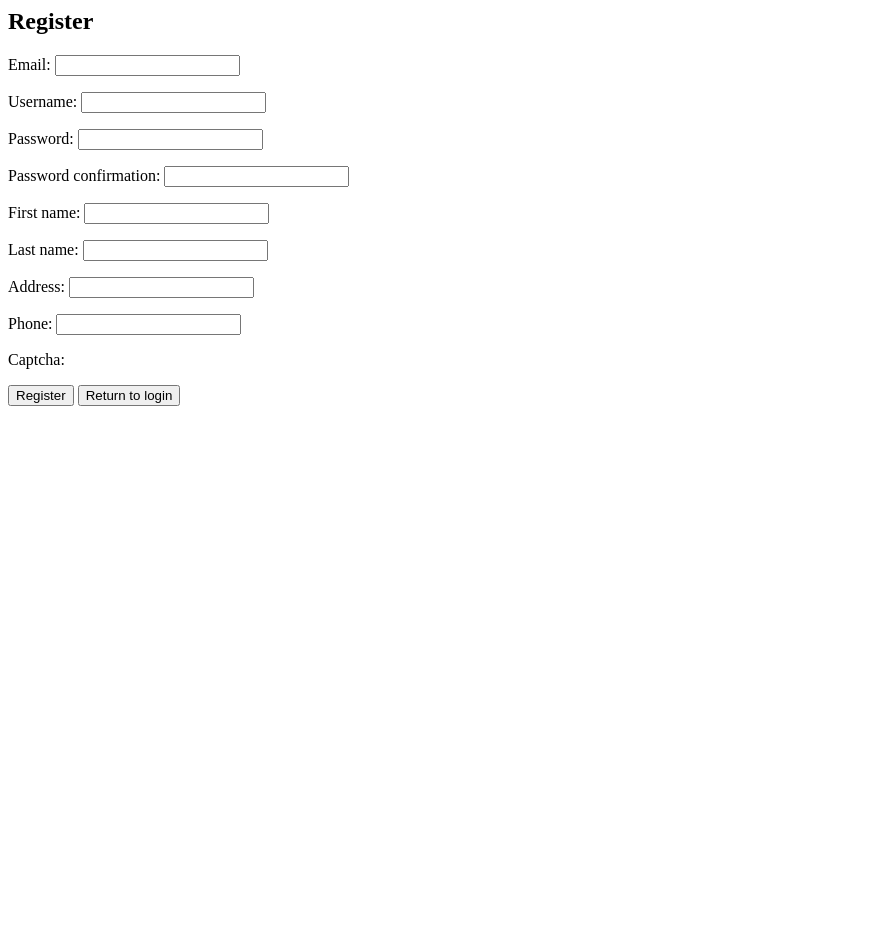
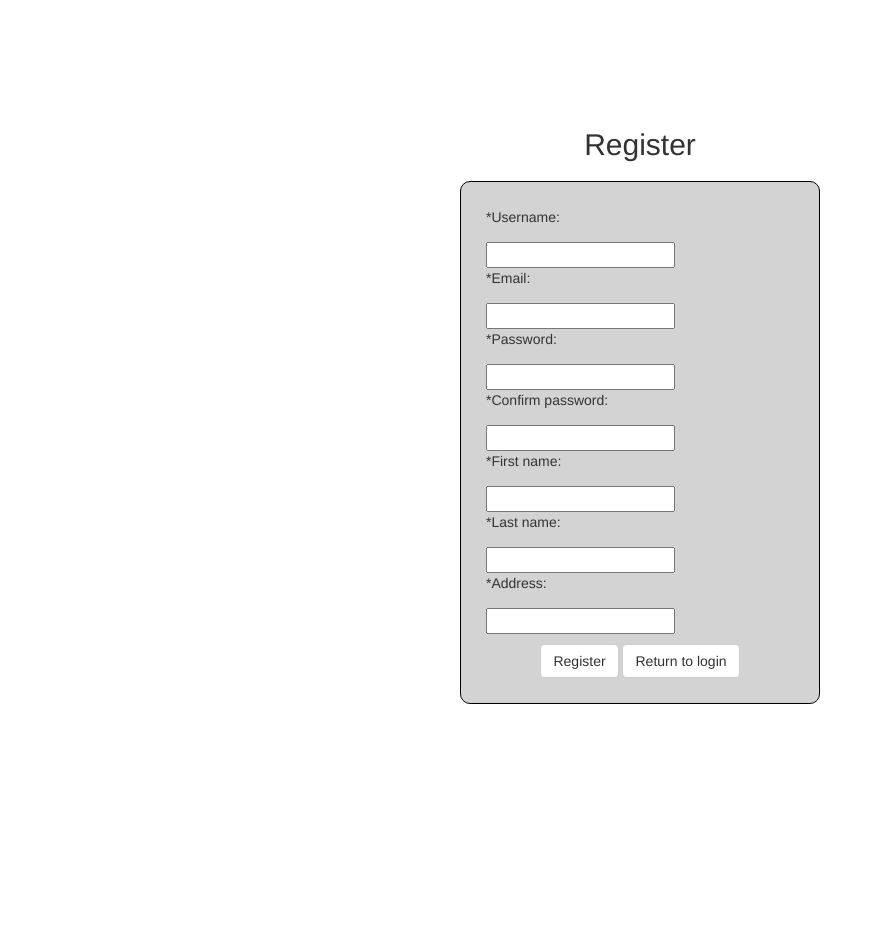
Before and after one commit to Little-Black/bnb, a Django app: page /register/ in a window 1280 px wide. Shown: the top 944 px of the page, without its empty margins (0-875 px from the left). Before the commit the page ends 406 px from the top, so only its background shows below. Run offline with Django 3.2, Linux system fonts and the light colour scheme; some libraries are stand-ins or nearby versions.

Commit message:
new look for volunteer page

```diff
--- /dev/null
+++ b/bnbvolunteer/volunteers/static/volunteers/css/captcha.css
@@ -0,0 +1,6 @@
+input#id_captcha_1{
+    width: 80px;
+    text-align: center;
+    margin-left: 6px;
+    margin-right: 10px;
+}
--- a/bnbvolunteer/volunteers/static/volunteers/css/login.css
+++ b/bnbvolunteer/volunteers/static/volunteers/css/login.css
@@ -24,9 +24,3 @@
 	margin: auto;
 	display: block;
 }
-input#id_captcha_1{
-    width: 80px;
-    text-align: center;
-    margin-left: 6px;
-    margin-right: 10px;
-}
--- /dev/null
+++ b/bnbvolunteer/volunteers/static/volunteers/css/register.css
@@ -0,0 +1,22 @@
+.centered{
+    margin: 10% auto 20% auto;
+    text-align: center;
+}
+.title{
+    margin-bottom: 20px;
+}
+.register-form{
+    background-color: lightgray;
+    border: 1px solid black;
+    border-radius: 10px;
+    width: 360px;
+    margin: auto auto 20px auto;
+    text-align: left;
+    padding: 25px;
+}
+.input-label{
+    display: inline-block;
+    width: 140px;
+    height: 35px;
+    position: relative;
+}
--- /dev/null
+++ b/bnbvolunteer/volunteers/static/volunteers/js/captcha.js
@@ -0,0 +1,22 @@
+$(function() {
+    // http://stackoverflow.com/questions/18972515/how-to-create-ajax-refresh-for-django-simple-captcha
+    // Add refresh button after field (this can be done in the template as well)
+    $('input#id_captcha_1').after(
+        $('<a href="#void" class="captcha-refresh"><button class="btn-default btn">Refresh</button></a>')
+    );
+
+    // Click-handler for the refresh-link
+    $('.captcha-refresh').click(function(){
+        var $form = $(this).parents('form');
+        var url = location.protocol + "//" + window.location.hostname + ":"
+                  + location.port + "/captcha/refresh/";
+
+        // Make the AJAX-call
+        $.getJSON(url, {}, function(json) {
+            $form.find('input[name="captcha_0"]').val(json.key);
+            $form.find('img.captcha').attr('src', json.image_url);
+        });
+
+        return false;
+    });
+});
--- a/bnbvolunteer/volunteers/templates/volunteers/register.html
+++ b/bnbvolunteer/volunteers/templates/volunteers/register.html
@@ -1,23 +1,38 @@
-<html>
-<head>
-    <title> Register </title>
-<head>
-<body>
-    <h2> Register </h2>
+{% extends "volunteers/base.html" %}
+{% load staticfiles %}
+
+{% block cssfiles %}
+    <link rel="stylesheet" type="text/css" href="{% static "volunteers/css/register.css" %}" />
+    <link rel="stylesheet" type="text/css" href="{% static "volunteers/css/captcha.css" %}" />
+{% endblock cssfiles %}
+
+{% block tabcontent %}
+<div class="centered">
+    <h2 class="title"> Register </h2>
     {% if messages %}
-        <ul>
-            {% for message in messages %}
-                <li> {{ message }} </li>
-            {% endfor %}
-        </ul>
+        {% for message in messages %}
+            {{ message }} <br>
+        {% endfor %}
+        <br>
     {% endif %}
-    <form method="post">
+    <form method="post" class="register-form">
         {% csrf_token %}
-        {% for field in form %}
-            <p> {{ field.label_tag }} {{ field }} </p>
-        {% endfor %}
-        <input type="submit" value="Register">
-        <a href="{% url "userLogin" %}"><input type="button" value="Return to login"></a>
+        <div><div class="input-label"> *Username: </div> {{ form.username }}</div>
+        <div><div class="input-label"> *Email: </div> {{ form.email }}</div>
+        <div><div class="input-label"> *Password: </div> {{ form.password }}</div>
+        <div><div class="input-label"> *Confirm password: </div> {{ form.password_confirmation }}</div>
+        <div><div class="input-label"> *First name: </div> {{ form.first_name }}</div>
+        <div><div class="input-label"> *Last name: </div> {{ form.last_name }}</div>
+        <div><div class="input-label"> *Address: </div> {{ form.address }}</div>
+        <center>
+            <p> {{ form.captcha }} </p>
+            <input class="btn-default btn" type="submit" value="Register">
+            <a href="{% url "userLogin" %}"><input class="btn-default btn" type="button" value="Return to login"></a>
+        </center>
     </form>
-</body>
-</html>
+</div>
+{% endblock tabcontent %}
+
+{% block jsfiles %}
+    <script src="{% static "volunteers/js/captcha.js" %}"></script>
+{% endblock jsfiles %}
--- a/bnbvolunteer/volunteers/userManagement.py
+++ b/bnbvolunteer/volunteers/userManagement.py
@@ -104,7 +104,12 @@
         else:
             registrationSuccessful = False
             for error in self.errors:
-                messages.error(request, error + " is a required field.")
+                if error == "captcha":
+                    messages.error(request, "Invalid captcha")
+                else:
+                    nameConversion = {"password_confirmation": "confirm password", "first_name": "first name", "last_name": "last name"}
+                    name = nameConversion[error] if error in nameConversion else error
+                    messages.error(request, "Required field: %s" % name)
         return registrationSuccessful
 
 class EditProfileForm(forms.Form):
```
Also changed, not shown: bnbvolunteer/volunteers/templates/volunteers/login.html (+2 -24 lines), bnbvolunteer/volunteers/templates/volunteers/registerOLD.html (added, +23 -0 lines), bnbvolunteer/db.sqlite3.
